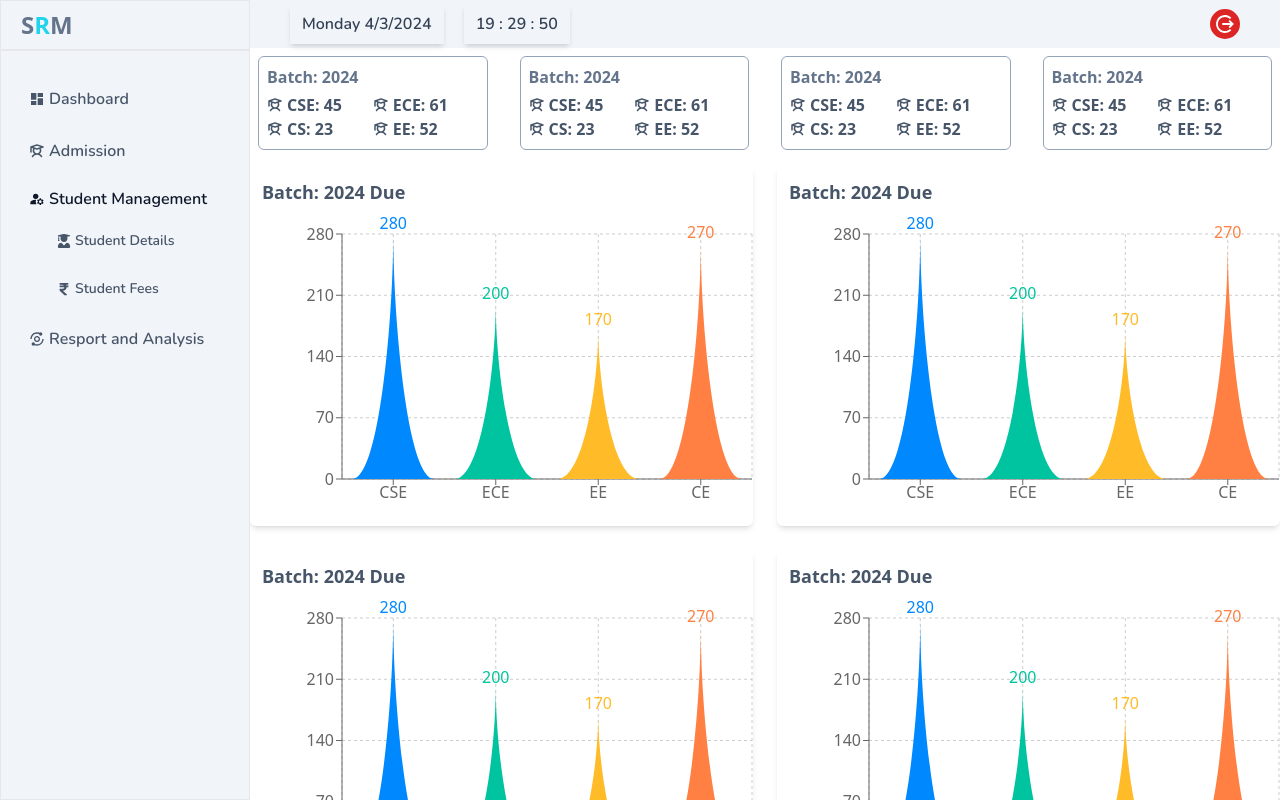
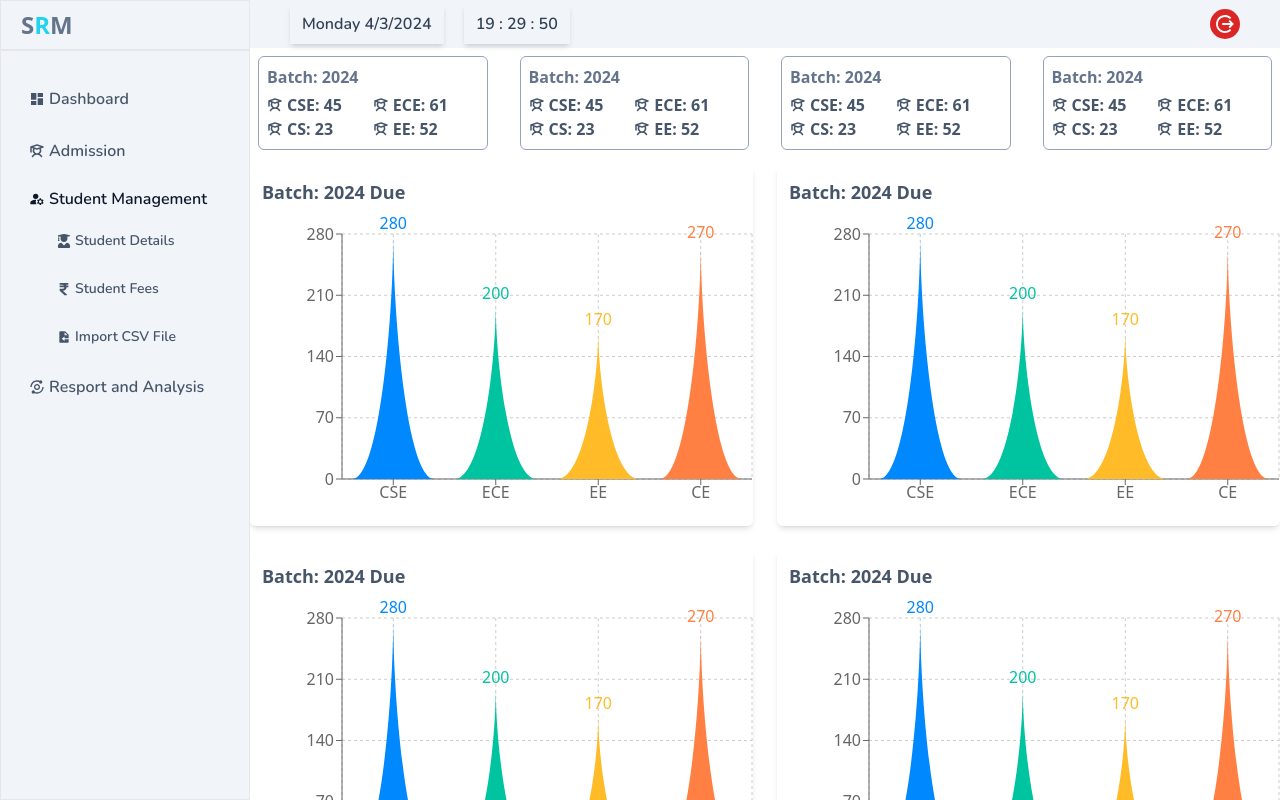
Before and after one commit to friendly-fly/SRM-frontend, a React (Vite) app: page /dashboard in a window 1280 px wide. Built offline with nearby package versions, Linux system fonts and the light colour scheme.

Commit message:
add: import students using csv file navbar

```diff
--- a/src/components/Sidebar.jsx
+++ b/src/components/Sidebar.jsx
@@ -6,6 +6,7 @@ import { BiAnalyse } from "react-icons/bi";
 import { FaUserGraduate } from "react-icons/fa";
 import { FaRupeeSign } from "react-icons/fa";
 import { Link } from "react-router-dom";
+import { BiSolidFileImport } from "react-icons/bi";
 
 const Sidebar = () => {
   const [menu, setMenu] = useState("dashboard");
@@ -56,6 +57,13 @@ const Sidebar = () => {
             IconName={FaRupeeSign}
             label={"Student Fees"}
           />
+          <LinkContainer
+            to={"/dashboard/import-students-using-csv"}
+            menu={menu}
+            setMenu={setMenu}
+            IconName={BiSolidFileImport}
+            label={"Import CSV File"}
+          />
         </div>
 
         <LinkContainer
```
